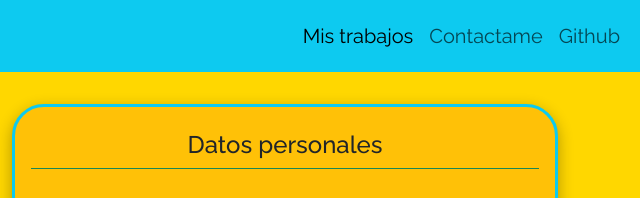
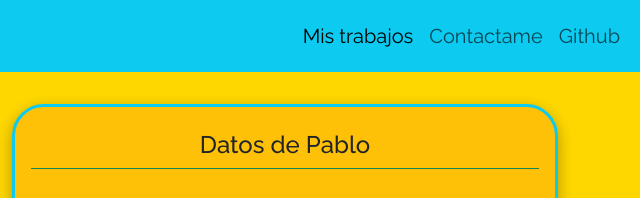
Before and after one commit to saade928/pruebafinal, a plain HTML site: page index.html in a window 1280 px wide. Shown: the top 198 px of the page, 640-1280 px from the left. Drawn offline with nearby package versions, Linux system fonts and the light colour scheme.

Commit message:
commit-pablo

```diff
--- a/index.html
+++ b/index.html
@@ -42,7 +42,7 @@
  <div class="col mt-2">
   <div class="card bg-warning border-info border-3 rounded-5" style="width: 100%;">
     <div class="card-body">
-      <h4 class="card-title text-center card-header bg-transparent border-success">Datos personales</h4>
+      <h4 class="card-title text-center card-header bg-transparent border-success">Datos de Pablo</h4>
       <ul class="pt-2">
         <br>
           <li>
```
